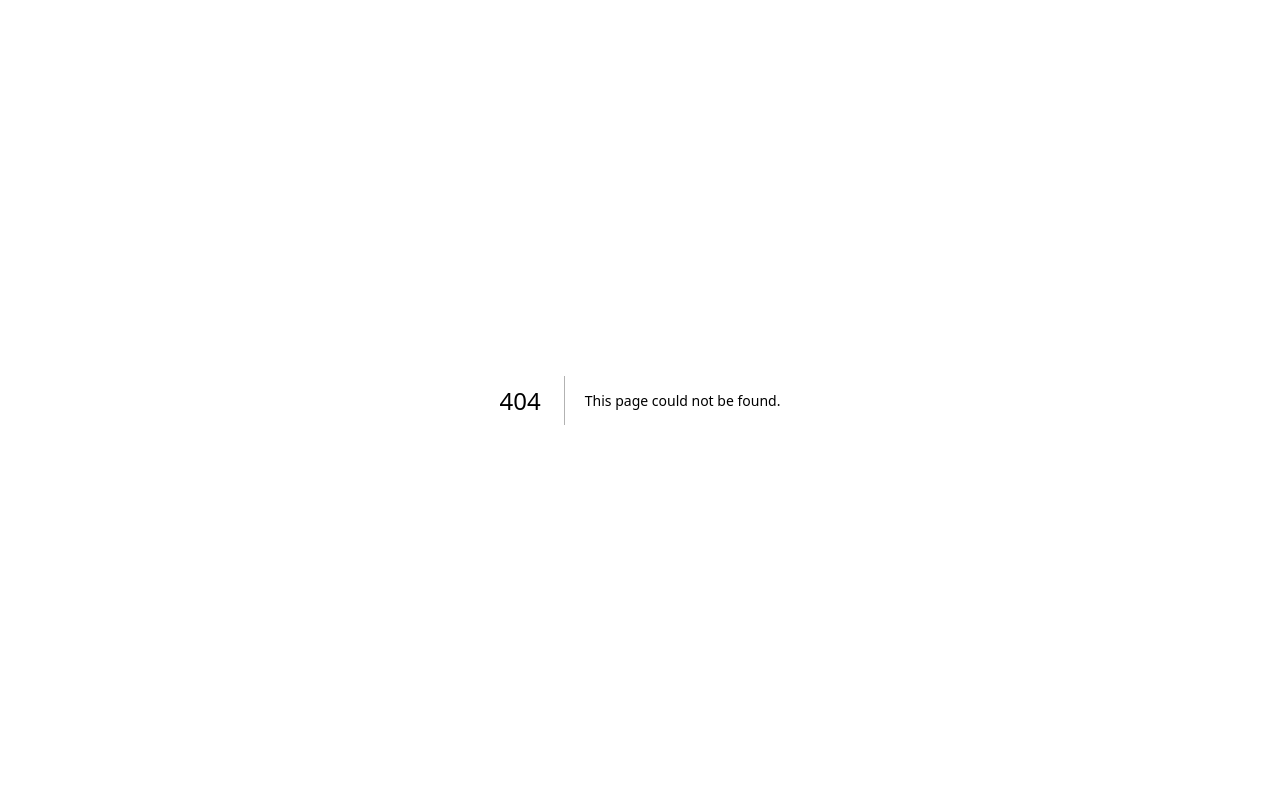
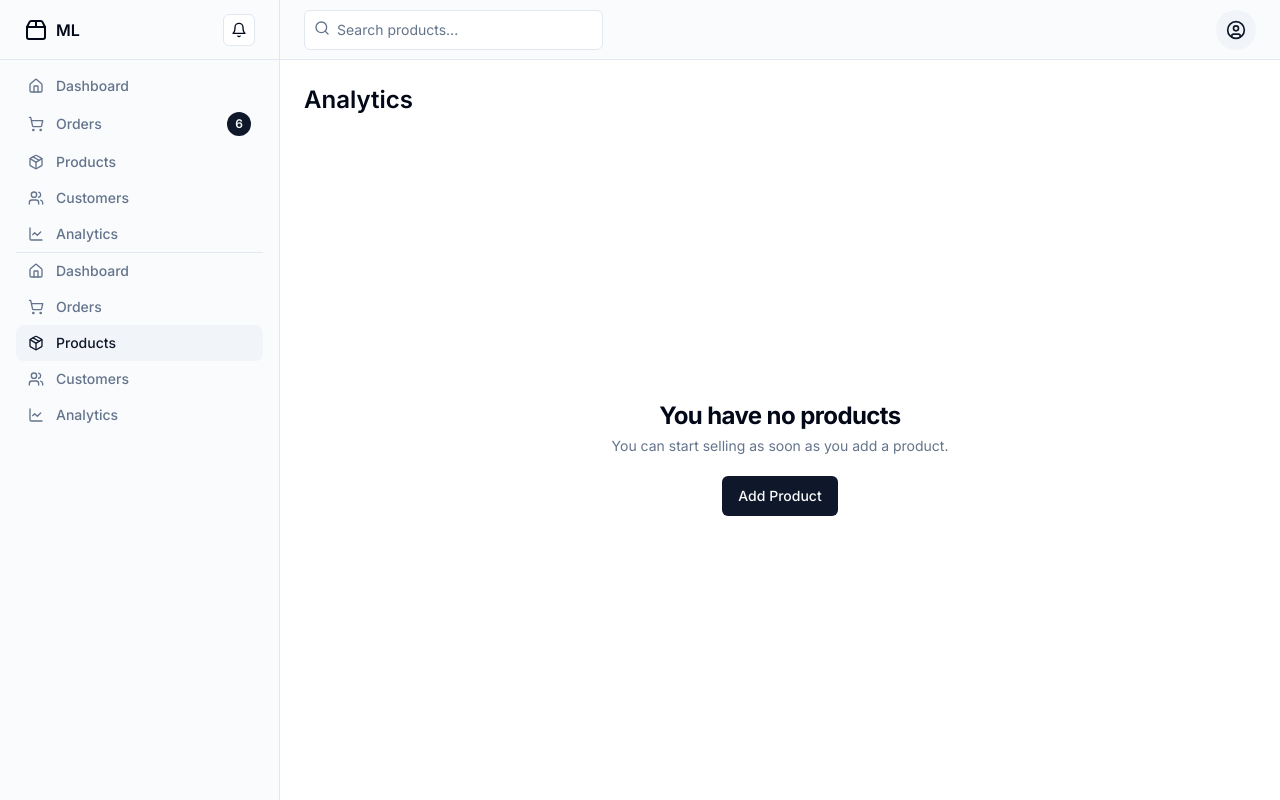
Before and after one commit to lucmanm/nextjs-eshop-admin-dashboard, a Next.js app: page /analytics in a window 1280 px wide. Before the commit this address had no page. Built offline with nearby package versions, Linux system fonts and the light colour scheme.

Commit message:
routes analytics, customers and orders added

```diff
--- /dev/null
+++ b/src/app/(root)/analytics/page.tsx
@@ -0,0 +1,17 @@
+import { NoResult } from '@/components/no-result'
+import React from 'react'
+
+const Page = () => {
+  return (
+    <React.Fragment>
+      <div className="flex items-center">
+        <h1 className="text-lg font-semibold md:text-2xl">Analytics</h1>
+      </div>
+      <div className="flex flex-1 items-center justify-center rounded-lg ">
+         <NoResult />
+      </div>
+    </React.Fragment>
+  )
+}
+
+export default Page
--- /dev/null
+++ b/src/app/(root)/customers/page.tsx
@@ -0,0 +1,17 @@
+import { NoResult } from '@/components/no-result'
+import React from 'react'
+
+const Page = () => {
+  return (
+    <React.Fragment>
+      <div className="flex items-center">
+        <h1 className="text-lg font-semibold md:text-2xl">Customers</h1>
+      </div>
+      <div className="flex flex-1 items-center justify-center rounded-lg ">
+         <NoResult />
+      </div>
+    </React.Fragment>
+  )
+}
+
+export default Page
--- /dev/null
+++ b/src/app/(root)/orders/page.tsx
@@ -0,0 +1,17 @@
+import { NoResult } from '@/components/no-result'
+import React from 'react'
+
+const Page = () => {
+  return (
+    <React.Fragment>
+      <div className="flex items-center">
+        <h1 className="text-lg font-semibold md:text-2xl">Orders</h1>
+      </div>
+      <div className="flex flex-1 items-center justify-center rounded-lg ">
+         <NoResult />
+      </div>
+    </React.Fragment>
+  )
+}
+
+export default Page
```
